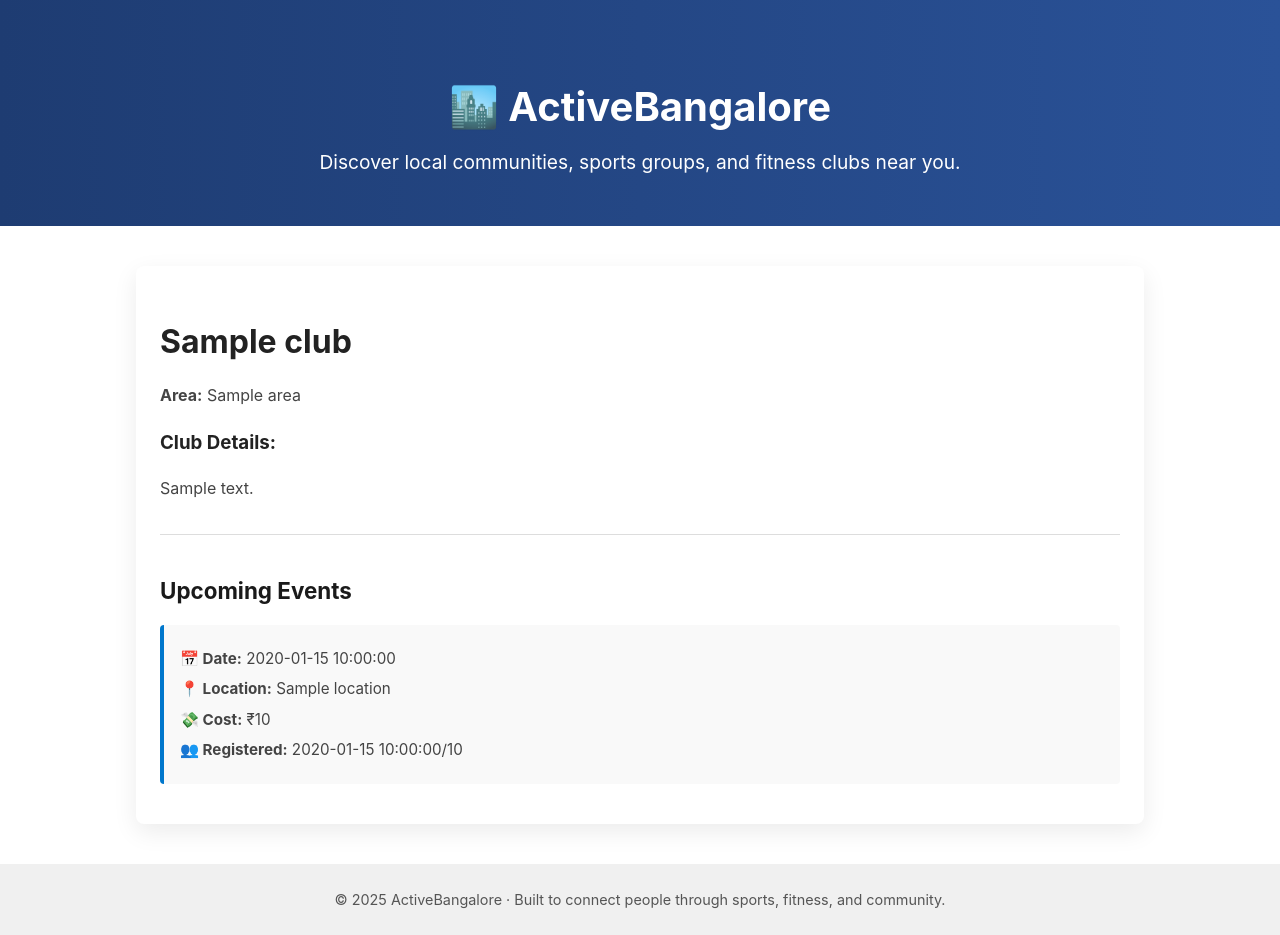
After one commit to jvkamnani/ClubCommunity, a Flask app: template templates/club_details.html in a window 1280 px wide. The commit adds this page. Run offline with Flask 3, Linux system fonts and the light colour scheme; the template is opened without the code that fills it: most values are stand-ins (such as "Sample title", 1, 10 or a date in 2020).

Commit message:
pull from DB

```diff
--- a/app.py
+++ b/app.py
@@ -1,32 +1,71 @@
-from flask import Flask, render_template
+from flask import Flask, render_template, abort
+from dotenv import load_dotenv
+import requests
+import os
+
+# Load .env config
+load_dotenv()
+
+SUPABASE_URL = os.getenv("SUPABASE_URL")
+SUPABASE_API_KEY = os.getenv("SUPABASE_API_KEY")
+
+HEADERS = {
+    "apikey": SUPABASE_API_KEY,
+    "Authorization": f"Bearer {SUPABASE_API_KEY}"
+}
 
 app = Flask(__name__)
 
-sports_clubs = {
-    # other sports ...
+# ----------------------
+# Utility Functions
+# ----------------------
 
-    "football": {
-        "name": "Football",
-        "clubs": [
-            {
-                "name": "Koramangala Kickers",
-                "area": "Koramangala",
-                "beginner": True,
-                "description": "Weekly pickup games for all skill levels.",
-                "events": [
-                    {
-                        "title": "Evening 6v6 Game",
-                        "date": "2025-06-19",
-                        "location": "Depot 18, Koramangala",
-                        "cost": 300,
-                        "registered": 12,
-                        "capacity": 15
-                    }
-                ]
-            }
-        ]
+def get_all_clubs():
+    url = f"{SUPABASE_URL}/rest/v1/clubs?select=*,sports(*)"
+    res = requests.get(url, headers=HEADERS)
+    return res.json()
+
+def get_club_details(club_id, sport_name):
+    detail_table_map = {
+        "football": "football_club_details",
+        "running": "running_club_details",
+        "badminton": "badminton_club_details",
+        "cycling": "cycling_club_details"
     }
-}
+    table = detail_table_map.get(sport_name.lower())
+    if not table:
+        return {}
+    url = f"{SUPABASE_URL}/rest/v1/{table}?club_id=eq.{club_id}&select=*"
+    res = requests.get(url, headers=HEADERS)
+    return res.json()[0] if res.json() else {}
+
+def get_events_for_club(club_id):
+    url = f"{SUPABASE_URL}/rest/v1/events?club_id=eq.{club_id}&select=*"
+    res = requests.get(url, headers=HEADERS)
+    return res.json()
+
+def get_clubs_by_sport(slug):
+    # Step 1: Get the sport ID from name
+    sport_res = requests.get(
+        f"{SUPABASE_URL}/rest/v1/sports?name=eq.{slug.capitalize()}",
+        headers=HEADERS
+    )
+    sport_data = sport_res.json()
+    if not sport_data:
+        return []
+
+    sport_id = sport_data[0]["id"]
+
+    # Step 2: Get clubs with that sport_id
+    clubs_res = requests.get(
+        f"{SUPABASE_URL}/rest/v1/clubs?sport_id=eq.{sport_id}&select=*,sports(*)",
+        headers=HEADERS
+    )
+    return clubs_res.json()
+
+# ----------------------
+# Routes
+# ----------------------
 
 @app.route("/")
 def home():
@@ -44,10 +83,29 @@ def sports():
 
 @app.route("/sports/<slug>")
 def sport_detail(slug):
-    sport = sports_clubs.get(slug)
-    if not sport:
+    clubs = get_clubs_by_sport(slug)
+    if not clubs:
         abort(404)
-    return render_template("sports_details.html", sport=sport)
+    return render_template("sports_details.html", clubs=clubs, sport_name=slug.capitalize())
+
+@app.route("/clubs/<int:club_id>")
+def view_club(club_id):
+    # Fetch main club info
+    club_url = f"{SUPABASE_URL}/rest/v1/clubs?id=eq.{club_id}&select=*,sports(*)"
+    club_res = requests.get(club_url, headers=HEADERS)
+    if not club_res.json():
+        abort(404)
+
+    club = club_res.json()[0]
+    sport = club["sports"]["name"]
+
+    # Fetch extra info + events
+    details = get_club_details(club_id, sport)
+    events = get_events_for_club(club_id)
+
+    return render_template("club_details.html", club=club, details=details, events=events)
+
+# ----------------------
 
 if __name__ == "__main__":
     app.run(debug=True)
--- a/static/style.css
+++ b/static/style.css
@@ -204,3 +204,69 @@ body {
   padding: 0.3rem 0.6rem;
   border-radius: 4px;
 }
+
+/* ----- Club Detail Layout ----- */
+.club-container {
+  max-width: 960px;
+  margin: 40px auto;
+  padding: 24px;
+  background-color: #ffffff;
+  border-radius: 8px;
+  box-shadow: 0 8px 24px rgba(0, 0, 0, 0.08);
+}
+
+.club-container h2 {
+  font-size: 2rem;
+  margin-bottom: 16px;
+  color: #222;
+}
+
+.club-container p {
+  font-size: 1rem;
+  line-height: 1.6;
+  color: #444;
+}
+
+/* ----- Tag (e.g., Beginner Friendly) ----- */
+.tag {
+  display: inline-block;
+  padding: 4px 10px;
+  font-size: 0.8rem;
+  background-color: #e0f7e9;
+  color: #1b8c3e;
+  border-radius: 4px;
+  margin-top: 10px;
+  margin-bottom: 16px;
+  font-weight: bold;
+}
+
+/* ----- Event Section ----- */
+.event-section {
+  margin-top: 32px;
+}
+
+.event-section h3 {
+  font-size: 1.4rem;
+  margin-bottom: 12px;
+  color: #1a1a1a;
+}
+
+/* ----- Event Card Styling ----- */
+.event-card {
+  background-color: #f9f9f9;
+  padding: 16px;
+  margin-bottom: 16px;
+  border-left: 4px solid #0077cc;
+  border-radius: 4px;
+}
+
+.event-card p {
+  margin: 6px 0;
+  font-size: 0.95rem;
+}
+
+✅ Optional: Use the Class in Your Template
+
+Make sure your club_detail.html is using the .club-container class, e.g.:
+
+<div cla
--- /dev/null
+++ b/templates/club_details.html
@@ -0,0 +1,29 @@
+{% extends "base.html" %}
+
+{% block content %}
+<div class="club-container">
+    <h2>{{ club.name }}</h2>
+    <p><strong>Area:</strong> {{ club.area }}</p>
+    {% if club.beginner_friendly %}
+      <span class="tag">Beginner Friendly</span>
+    {% endif %}
+
+    <h3>Club Details:</h3>
+    <!-- Insert sport-specific info here -->
+    <p>{{ club.description }}</p>
+
+    {% if events %}
+      <div class="event-section">
+        <h3>Upcoming Events</h3>
+        {% for event in events %}
+          <div class="event-card">
+            <p><strong>📅 Date:</strong> {{ event.event_date }}</p>
+            <p><strong>📍 Location:</strong> {{ event.location }}</p>
+            <p><strong>💸 Cost:</strong> ₹{{ event.cost }}</p>
+            <p><strong>👥 Registered:</strong> {{ event.registered_count }}/{{ event.max_capacity }}</p>
+          </div>
+        {% endfor %}
+      </div>
+    {% endif %}
+  </div>
+  {% endblock %}
```
Also changed, not shown: templates/sports_details.html (+6 -17 lines), 1 other file.
